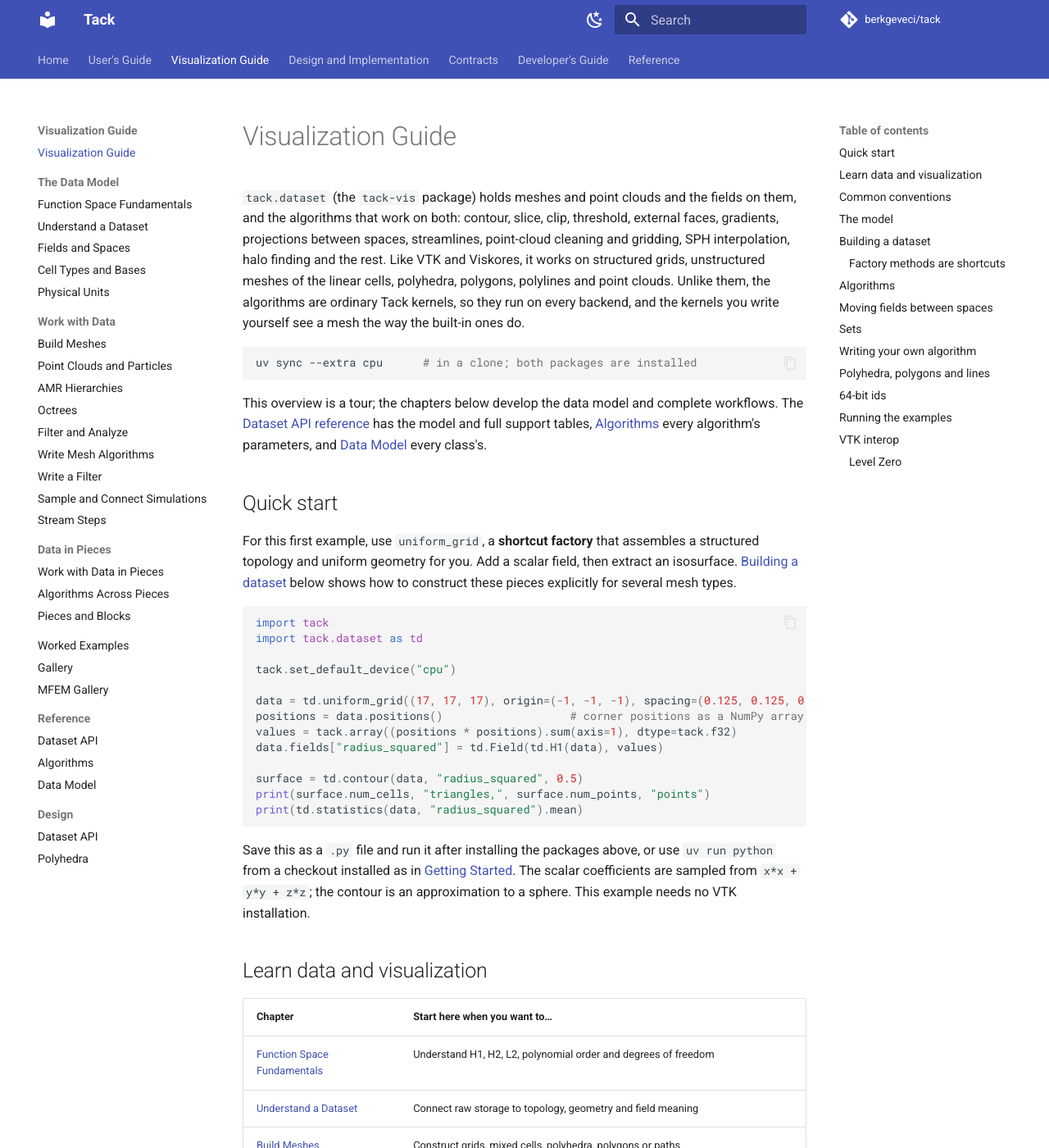
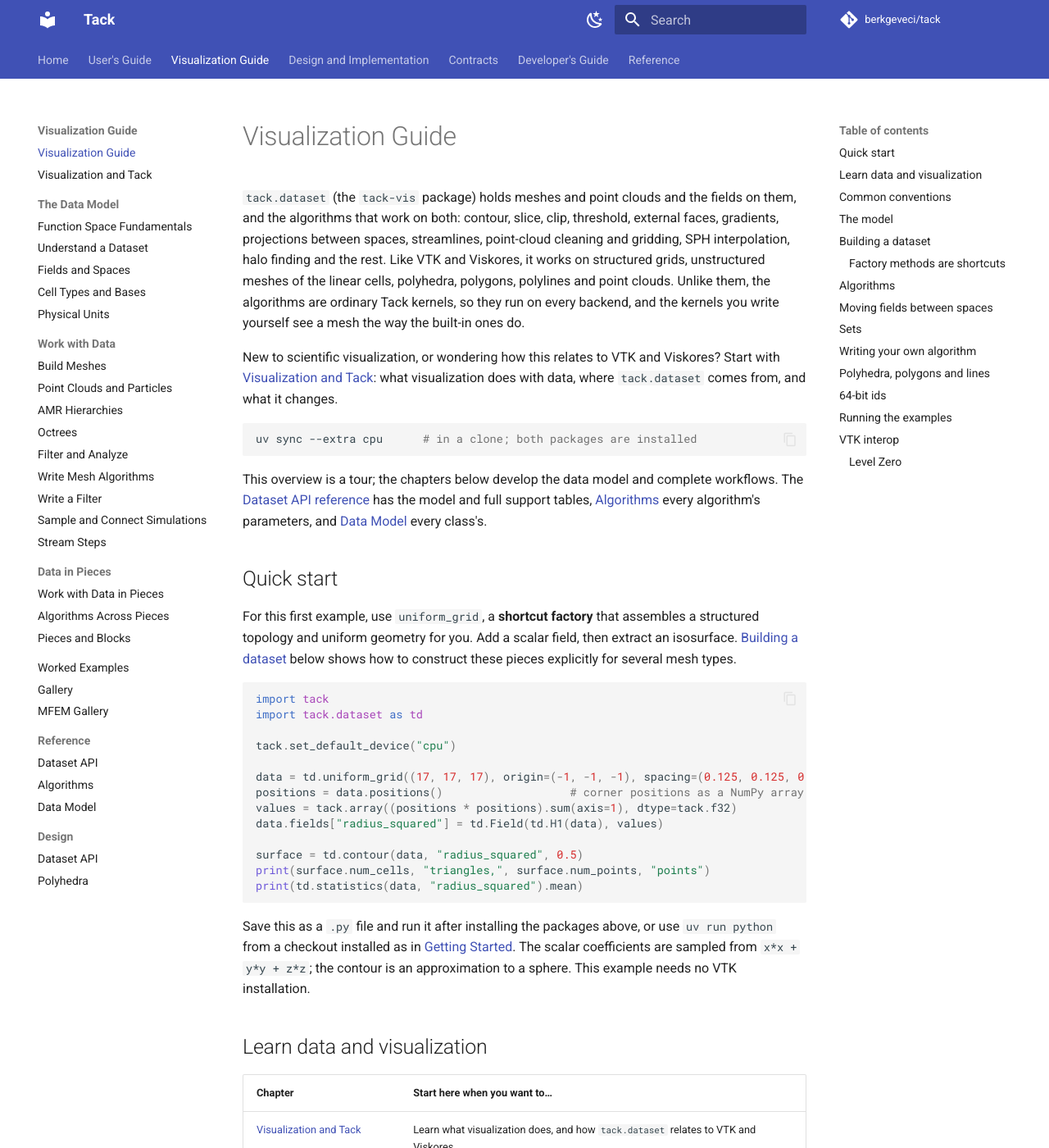
Before and after one commit to berkgeveci/tack, an MkDocs documentation site: the page built from docs/vis-guide/index.md, in a window 1280 px wide and 1400 px high. Shown: the whole window at 82% size. Built offline with MkDocs 1.6.1 and Material for MkDocs 9.7.7, drawn with Linux system fonts in a browser that asks for light colours; comment, search, counter and statistics services are not loaded; the version menu is left out; some of the changed lines change nothing that is shown.

Commit message:
Docs: Visualization and Tack, the Visualization Guide's introduction: what visualization does, VTK and Viskores, what tack.dataset keeps and changes

````diff
--- a/docs/vis-guide/index.md
+++ b/docs/vis-guide/index.md
@@ -9,6 +9,11 @@
 point clouds. Unlike them, the algorithms are ordinary Tack kernels, so they
 run on every backend, and the kernels you write yourself see a mesh the way
 the built-in ones do.
+
+New to scientific visualization, or wondering how this relates to VTK and
+Viskores? Start with [Visualization and Tack](introduction.md): what
+visualization does with data, where `tack.dataset` comes from, and what it
+changes.
 
 ```bash
 uv sync --extra cpu      # in a clone; both packages are installed
@@ -52,6 +57,7 @@
 
 | Chapter | Start here when you want to… |
 |---|---|
+| [Visualization and Tack](introduction.md) | Learn what visualization does, and how `tack.dataset` relates to VTK and Viskores |
 | [Function Space Fundamentals](00-function-spaces.md) | Understand H1, H2, L2, polynomial order and degrees of freedom |
 | [Understand a Dataset](01-datasets.md) | Connect raw storage to topology, geometry and field meaning |
 | [Build Meshes](02-meshes.md) | Construct grids, mixed cells, polyhedra, polygons or paths |
--- /dev/null
+++ b/docs/vis-guide/introduction.md
@@ -0,0 +1,154 @@
+# Visualization and Tack
+
+This chapter is the background for the rest of the guide: what scientific
+visualization does with data, the two toolkits `tack.dataset` grew from --
+VTK and Viskores -- and what it does differently. If you know VTK, skim the
+first sections and read [What Tack keeps, and what it changes](#what-tack-keeps-and-what-it-changes).
+
+## What visualization does
+
+A simulation or an instrument produces numbers attached to places: the
+temperature at the nodes of a mesh, the velocity in each cell, the
+positions and masses of particles, the returns of a LiDAR scan. Scientific
+visualization turns those numbers into something a person can understand
+and check, and most of that work happens *before* anything is drawn:
+
+- **Extract** the part that matters: the surface where a value crosses a
+  threshold (a *contour* or isosurface), a cut through the volume (a
+  *slice*), the cells inside a region (*clip*, *threshold*), the outer
+  surface of a solid.
+- **Derive** new quantities: gradients, vorticity, cell volumes and quality,
+  the values of one field where another field's cells are.
+- **Sample and follow**: values at probe points or along a line, paths of
+  particles carried by a flow (*streamlines*, *pathlines*).
+- **Reduce**: statistics, histograms, integrals, connected regions, halos
+  in a cosmology run.
+
+Each of these is an *algorithm* (VTK calls them *filters*) that takes a
+dataset and gives a new one, so they chain into a *pipeline*: read or
+receive data, filter it, then render, save or hand it on. A pipeline that
+runs inside the simulation, on its memory and its devices, while it runs,
+is *in situ*, which is where the data is largest and copying it is most
+expensive.
+
+Everything rests on a **data model**: how a dataset says where its points
+are, how they join into cells, and what its values mean. A value at a mesh
+node is interpolated across the cells around it; a value per cell is
+constant in that cell; a finite-element solution of order 3 is a polynomial
+inside each cell. An algorithm that gets that meaning wrong draws a
+plausible picture of the wrong thing, so the data model comes first in this
+guide.
+
+## VTK: the data model and the filters
+
+[VTK](https://vtk.org), the Visualization Toolkit, started in the 1990s and
+is developed by Kitware with a large community; ParaView, VisIt and many
+domain applications are built on it. Its data model is the common language
+of scientific visualization:
+
+- **Dataset types** by how much structure they have: image data (a uniform
+  grid, described by an origin and spacing), rectilinear grids (one array
+  of coordinates per axis), structured (curvilinear) grids, unstructured
+  grids of cells of any type, and polygonal data.
+- **Cell types** with a fixed corner order and *parametric coordinates*:
+  vertices, lines, triangles, quads, tetrahedra, hexahedra, wedges,
+  pyramids, polygons, polyhedra, and their quadratic and arbitrary-order
+  (Lagrange and Bézier) forms.
+- **Attributes** attached to points or to cells, and, more recently, cell
+  grids, whose fields carry their own basis functions.
+- Datasets in **pieces** with ghost cells, AMR hierarchies of refined boxes,
+  and hyper tree grids (octrees).
+- Hundreds of **filters**, and a demand-driven pipeline that runs them.
+
+## Viskores: the same ideas, data-parallel
+
+[Viskores](https://github.com/Viskores/viskores) (until 2025 VTK-m) re-thought
+VTK's algorithms for many-core processors: GPUs and multi-core CPUs, where
+an algorithm has to be written as many independent pieces of work rather
+than a loop over cells. Its building blocks are:
+
+- **Worklets**: small functions, one per cell or per point, that the
+  library launches across the data on a device.
+- **Data-parallel primitives** -- scans, sorts, reductions by key -- in place
+  of the serial bookkeeping a single-threaded filter does as it goes (a
+  contour, for instance, counts its output per cell, scans the counts, then
+  writes each cell's triangles where the scan says).
+- **Cell sets and coordinate systems** in which a uniform grid's points are
+  computed rather than stored, and **implicit arrays** (counting, constant,
+  Cartesian products) that save memory a GPU does not have.
+- **Device adapters** that run one C++ source, through templates, on CUDA,
+  Kokkos (for HIP and SYCL), OpenMP, TBB or a serial CPU.
+
+## What Tack keeps, and what it changes
+
+`tack.dataset` (the `tack-vis` package) is VTK's data model and filters,
+written the way Viskores writes them, in Python, on Tack's kernels.
+
+**From VTK** it keeps the vocabulary, so data and results move between the
+two without translation:
+
+- the dataset kinds: `uniform_grid` is VTK's image data, `rectilinear_grid`
+  its rectilinear grid, a `StructuredTopology` with explicit positions its
+  structured grid, `UnstructuredTopology` its unstructured grid;
+- the cell shapes, their corner orders and parametric coordinates;
+- the filters' names and meaning -- `contour`, `slice`, `clip`,
+  `threshold`, `extract_surface`, `probe`, `streamlines` -- with tests that
+  hold them to VTK's output;
+- ghost marks in VTK's `vtkGhostType` bits, global ids, partitioned
+  datasets, AMR (`vtkOverlappingAMR`) and octrees (`vtkHyperTreeGrid`);
+- interop both ways, sharing memory rather than copying where it can
+  ([VTK interop](index.md#vtk-interop)), so VTK, ParaView and their
+  renderers draw what Tack computes. Tack has no renderer of its own.
+
+**From Viskores** it keeps the execution model:
+
+- the algorithms are data-parallel, run on the dataset's device and are
+  built from Tack's scans, sorts and segmented reductions, mostly without
+  atomics, so their results don't depend on how threads were scheduled;
+- structured grids and their coordinates stay implicit, and `tack.arrays`
+  has implicit arrays as Viskores does (constant, counting, Cartesian
+  products, uniform coordinates, permutations, functions of the index);
+- cell location by a two-level grid of bins, as Viskores'
+  `CellLocatorTwoLevel`, and its halo finder's pruning;
+- the [Algorithms reference](reference/algorithms.md) names each
+  algorithm's VTK and Viskores counterparts.
+
+**What it changes:**
+
+- **Algorithms are Python.** A filter is a few Tack kernels, compiled at
+  run time for the CPU, Metal, CUDA, HIP or Level Zero. There is no C++
+  template layer, and nothing to rebuild for a new device.
+- **Your kernels see a mesh as the built-in ones do.** The views a filter
+  uses -- cells, faces, a field's values at a cell's corners -- are public,
+  so a filter of your own is as fast and as correct as a built-in
+  ([Write Mesh Algorithms](05-mesh-kernels.md), [Write a Filter](15-write-a-filter.md)).
+- **Fields have a space, not just an association.** Instead of "point data"
+  and "cell data", a field is values in a *function space*: `H1` (shared at
+  nodes, continuous), `L2` (each cell's own, discontinuous), `Constant`,
+  of any order and basis. This is the finite-element view of MFEM and of
+  VTK's cell grids, and it is what lets one model hold a linear mesh, a
+  discontinuous Galerkin solution and a curved order-4 geometry
+  ([Function Space Fundamentals](00-function-spaces.md)).
+- **Positions keep their precision.** A dataset's points are an origin plus
+  values, so coordinates far from zero stay accurate in `f32` on a GPU.
+- **Units and time are part of the data**: fields carry physical units
+  through filters, and a dataset carries its time step.
+- **Pieces communicate through Tack.** Data in pieces, on several devices
+  or MPI ranks, is handled by `tack.communication`, the same layer any
+  Tack program can use ([Communicate Between Blocks](../users-guide/18-communication.md)).
+
+## How this guide is organized
+
+1. **The data model:** [Function Space Fundamentals](00-function-spaces.md),
+   [Understand a Dataset](01-datasets.md), [Fields and Spaces](03-fields-and-spaces.md),
+   [Cell Types and Bases](16-cells-and-bases.md) and [Physical Units](12-units.md).
+2. **Working with data:** building meshes, point clouds, AMR and octrees,
+   the filters, writing your own, sampling and connecting simulations, and
+   streaming steps.
+3. **Data in pieces:** partitioned datasets, algorithms across pieces, and
+   how they communicate.
+4. **Examples and galleries**, and the **reference**, generated from the
+   source.
+
+The [overview](index.md) is a tour of all of it with a runnable example;
+start there if you would rather see code first.
--- a/mkdocs.yml
+++ b/mkdocs.yml
@@ -141,6 +141,7 @@
           - Tiled N-body Forces: users-guide/tutorials/nbody.md
   - Visualization Guide:
       - vis-guide/index.md
+      - Visualization and Tack: vis-guide/introduction.md
       - The Data Model:
           - Function Space Fundamentals: vis-guide/00-function-spaces.md
           - Understand a Dataset: vis-guide/01-datasets.md
````
